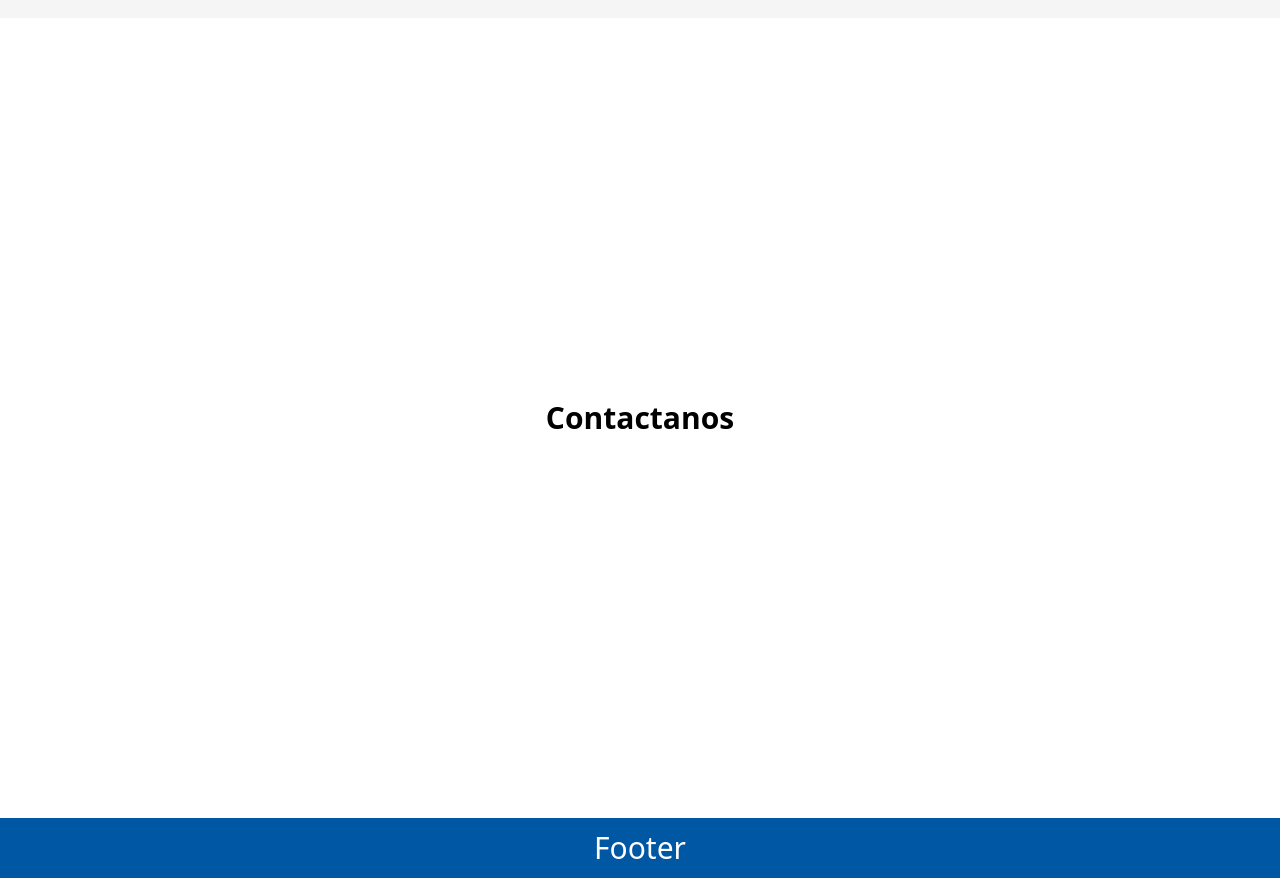
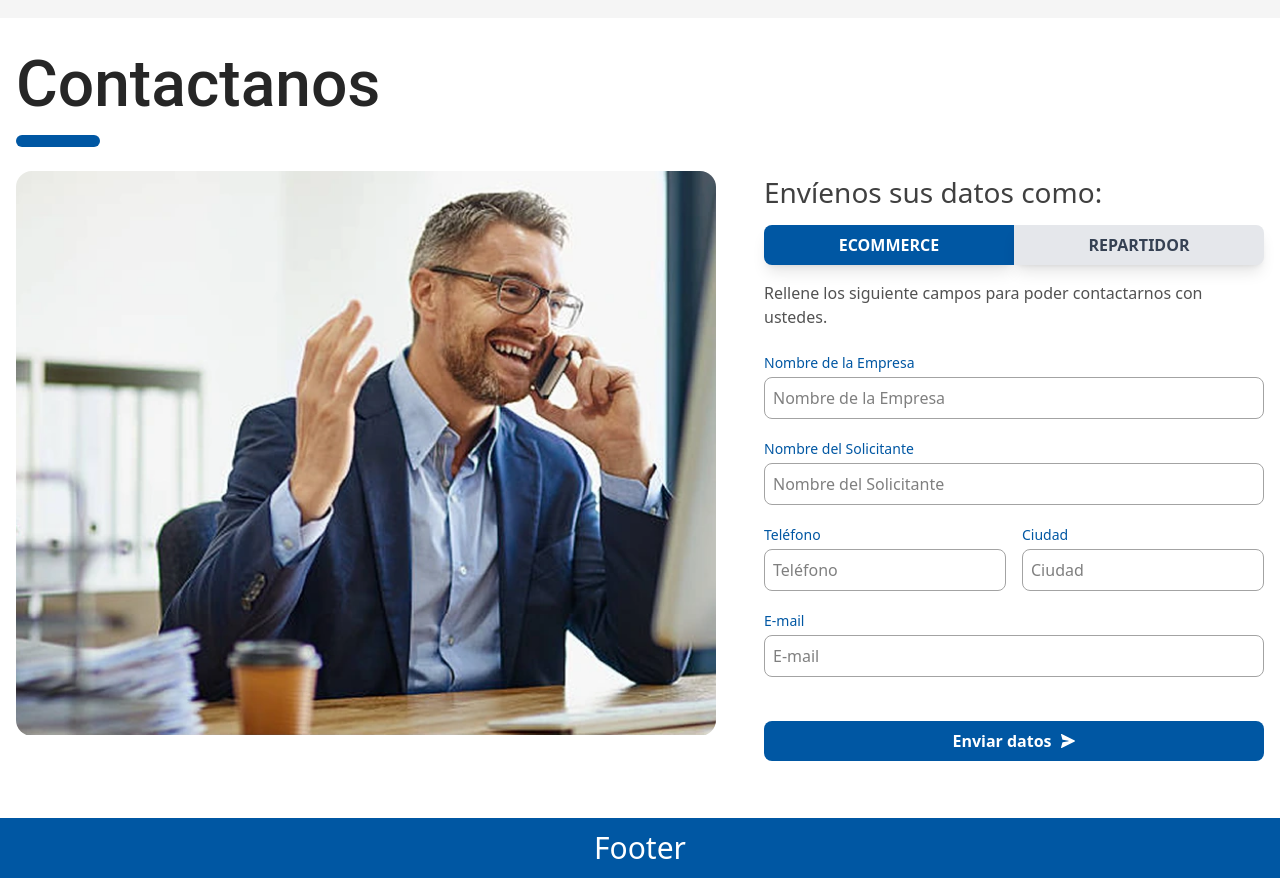
Before and after one commit to MODULYTIX/hycon-app, a React (Vite) app: page / in a window 1280 px wide. Shown: the part 5780-6658 px from the top of the page. Built offline with nearby package versions, Linux system fonts and the light colour scheme.

Commit message:
add component Contactanos

```diff
--- /dev/null
+++ b/src/components/Contactanos.tsx
@@ -0,0 +1,223 @@
+import { useState, type FormEvent } from 'react';
+import Tittle from '../shared/components/Tittle';
+import ContactanosPeople from '../assets/images/contacanos_people.webp';
+import { Icon } from '@iconify/react';
+
+type Field = {
+  key: string;
+  label: string;
+  type: string;
+  placeholder: string;
+  full: boolean;
+};
+
+type RowField = {
+  key: string;
+  label: string;
+  type: string;
+  placeholder: string;
+};
+
+type Tab = 'ECOMMERCE' | 'REPARTIDOR';
+
+type FormStructure = {
+  [K in Tab]: (
+    | Field
+    | {
+        row: RowField[];
+      }
+  )[];
+};
+
+const formFields: FormStructure = {
+  ECOMMERCE: [
+    {
+      key: 'empresa',
+      label: 'Nombre de la Empresa',
+      type: 'text',
+      placeholder: 'Nombre de la Empresa',
+      full: true,
+    },
+    {
+      key: 'solicitante',
+      label: 'Nombre del Solicitante',
+      type: 'text',
+      placeholder: 'Nombre del Solicitante',
+      full: true,
+    },
+    {
+      row: [
+        {
+          key: 'telefono',
+          label: 'Teléfono',
+          type: 'text',
+          placeholder: 'Teléfono',
+        },
+        { key: 'ciudad', label: 'Ciudad', type: 'text', placeholder: 'Ciudad' },
+      ],
+    },
+    {
+      key: 'email',
+      label: 'E-mail',
+      type: 'email',
+      placeholder: 'E-mail',
+      full: true,
+    },
+  ],
+  REPARTIDOR: [
+    {
+      key: 'nombre',
+      label: 'Nombre y Apellido completo',
+      type: 'text',
+      placeholder: 'Nombre y apellido completo',
+      full: true,
+    },
+    {
+      row: [
+        { key: 'dni', label: 'DNI', type: 'text', placeholder: 'DNI' },
+        {
+          key: 'telefono',
+          label: 'Teléfono',
+          type: 'text',
+          placeholder: 'Teléfono',
+        },
+      ],
+    },
+    {
+      key: 'email',
+      label: 'E-mail',
+      type: 'email',
+      placeholder: 'E-mail',
+      full: true,
+    },
+    {
+      row: [
+        { key: 'unidad', label: 'Unidad', type: 'select', placeholder: '' },
+        { key: 'placa', label: 'Placa', type: 'text', placeholder: 'Placa' },
+      ],
+    },
+  ],
+};
+
+export default function Contactanos() {
+  const [activeTab, setActiveTab] = useState<Tab>('ECOMMERCE');
+
+  const handleSubmit = (e: FormEvent<HTMLFormElement>) => {
+    e.preventDefault();
+    console.log('Formulario enviado');
+  };
+
+  return (
+    <div className="w-full max-w-[1340px] mx-auto min-h-screen px-4">
+      <header className="mt-8">
+        <Tittle>Contactanos</Tittle>
+      </header>
+
+      <div className="flex flex-col md:flex-row items-center md:items-start gap-12 my-6">
+        <div className="flex-shrink-0">
+          <img
+            src={ContactanosPeople}
+            alt="Contactanos"
+            className="w-[700px] h-[565px] object-cover rounded-2xl"
+          />
+        </div>
+        <div className="w-full max-w-lg bg-white rounded-2xl">
+          <p className="mb-3 text-[28px] font-medium text-g-70">
+            Envíenos sus datos como:
+          </p>
+
+          <div className="flex mb-4">
+            {(['ECOMMERCE', 'REPARTIDOR'] as Tab[]).map((tab, index) => (
+              <button
+                key={tab}
+                onClick={() => setActiveTab(tab)}
+                className={`flex-1 py-2 font-semibold shadow-lg transition-all duration-300 ease-in-out
+                  ${index === 0 ? 'rounded-l-lg' : ''}
+                  ${index === 1 ? 'rounded-r-lg' : ''}
+                  ${
+                    activeTab === tab
+                      ? 'bg-primary text-white'
+                      : 'bg-gray-200 text-gray-700'
+                  }`}>
+                {tab}
+              </button>
+            ))}
+          </div>
+
+          <p className="mb-6 text-g-60 font-normal transition-opacity duration-300 ease-in-out">
+            {activeTab === 'ECOMMERCE'
+              ? 'Rellene los siguiente campos para poder contactarnos con ustedes.'
+              : 'Rellene los siguiente campos para poder contactarnos con ustedes.  Ojo: Solo para Arequipa'}
+          </p>
+
+          {/* Animación con key para forzar transición al cambiar de tab */}
+          <div
+            key={activeTab}
+            className="transition-opacity duration-500 ease-in-out opacity-100 animate-fadeIn">
+            <form className="space-y-5" onSubmit={handleSubmit}>
+              {formFields[activeTab].map((field, i) =>
+                'row' in field ? (
+                  <div className="flex gap-4" key={i}>
+                    {field.row.map((rf) => (
+                      <div key={rf.key} className="w-1/2">
+                        <label className="block mb-1 text-sm font-medium text-primary">
+                          {rf.label}
+                        </label>
+                        {rf.type === 'select' ? (
+                          <select className="w-full border p-2 rounded-lg border-g-40 text-g-40">
+                            <option value="">Seleccione unidad</option>
+                            <option value="moto">Moto</option>
+                            <option value="auto">Auto</option>
+                            <option value="camioneta">Camioneta</option>
+                          </select>
+                        ) : (
+                          <input
+                            type={rf.type}
+                            placeholder={rf.placeholder}
+                            className="w-full border p-2 rounded-lg border-g-40"
+                          />
+                        )}
+                      </div>
+                    ))}
+                  </div>
+                ) : (
+                  <div
+                    key={field.key}
+                    className={field.full ? 'w-full' : 'w-1/2'}>
+                    <label className="block mb-1 text-sm font-medium text-primary">
+                      {field.label}
+                    </label>
+                    <input
+                      type={field.type}
+                      placeholder={field.placeholder}
+                      className="w-full border p-2 rounded-lg border-g-40"
+                    />
+                  </div>
+                )
+              )}
+
+              {/* Botón separado según el tab */}
+              {activeTab === 'ECOMMERCE' && (
+                <button
+                  type="submit"
+                  className="w-full bg-primary text-white py-2 rounded-lg font-semibold hover:bg-blue-700 flex gap-2 items-center justify-center transition-colors duration-300 mt-11">
+                  <p>Enviar datos </p>
+                  <Icon icon="fluent:send-16-filled" width="16" height="16" />
+                </button>
+              )}
+
+              {activeTab === 'REPARTIDOR' && (
+                <button
+                  type="submit"
+                  className="w-full bg-primary text-white py-2 rounded-lg font-semibold hover:bg-blue-700 flex gap-2 items-center justify-center transition-colors duration-300">
+                  <p>Enviar datos </p>
+                  <Icon icon="fluent:send-16-filled" width="16" height="16" />
+                </button>
+              )}
+            </form>
+          </div>
+        </div>
+      </div>
+    </div>
+  );
+}
--- a/src/pages/HomePage.tsx
+++ b/src/pages/HomePage.tsx
@@ -1,4 +1,5 @@
 import Alcance from '../components/ALcance';
+import Contactanos from '../components/Contactanos';
 import Footer from '../components/Footer';
 import Hero from '../components/Hero';
 import NuestrosClientes from '../components/NuestrosClientes';
@@ -59,9 +60,9 @@ export default function HomePage() {
 
         <section
           id="contactanos"
-          className="min-h-screen w-screen flex items-center justify-center"
+          className=" w-screen flex items-center justify-center"
         >
-          <h2 className="text-3xl font-bold">Contactanos</h2>
+          <Contactanos />
         </section>
       </main>
 
```
Also changed, not shown: src/assets/images/contacanos_people.webp (added).
